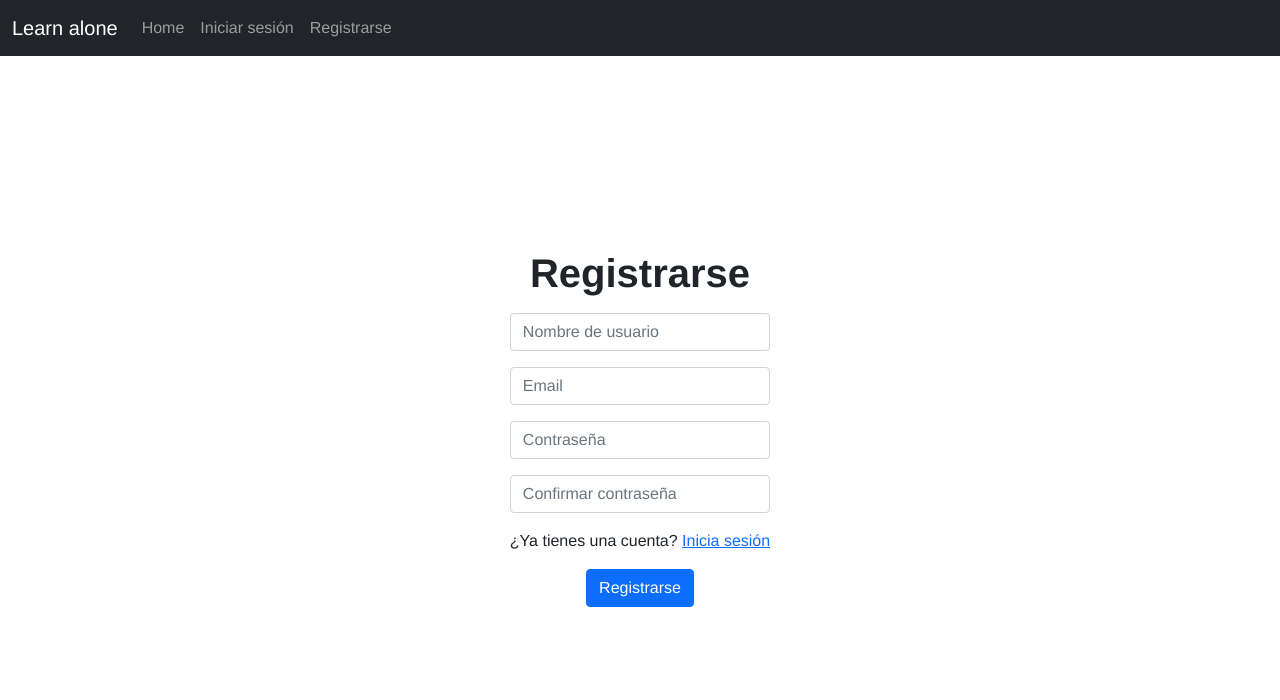
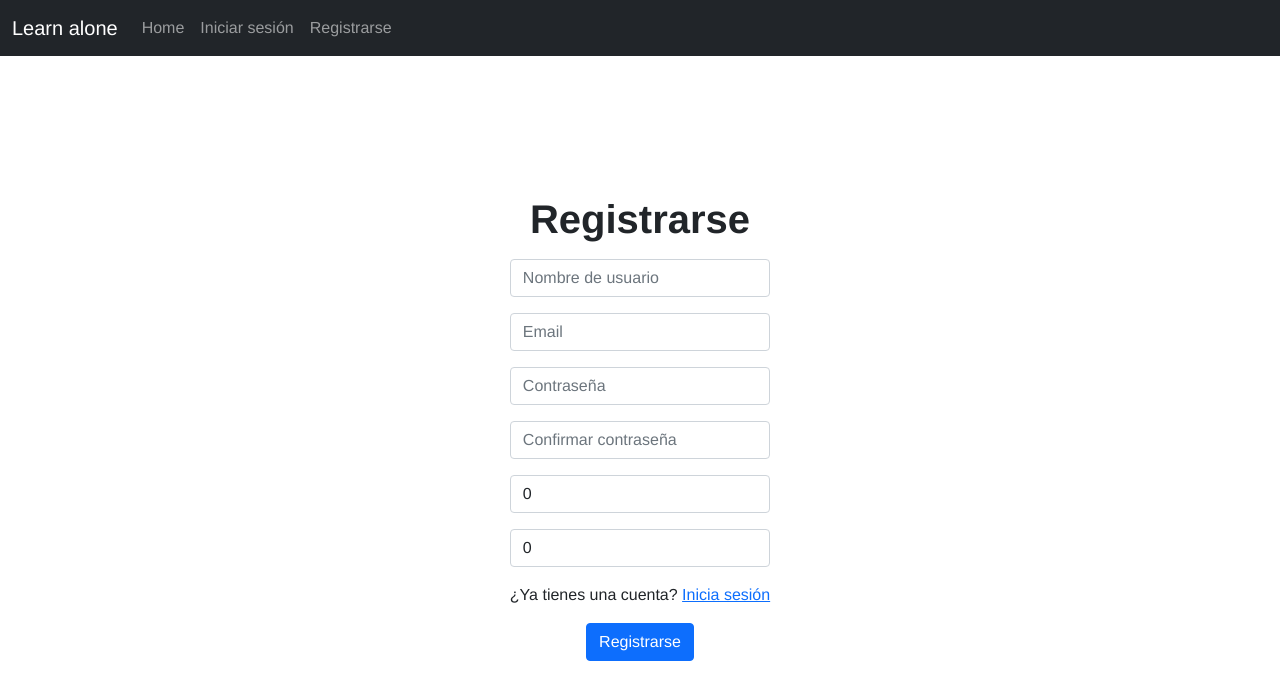
Before and after one commit to TerceroUMA/proyecto-ing-web, a React (Create React App) app in the folder frontend/: page /registrarse in a window 1280 px wide. Shown: the top 700 px of the page. Built offline with nearby package versions, Linux system fonts and the light colour scheme; no server answers.

Commit message:
feature: Registrarse adatado

```diff
--- a/frontend/src/pages/IniciarSesion.jsx
+++ b/frontend/src/pages/IniciarSesion.jsx
@@ -30,37 +30,6 @@ const IniciarSesion = () => {
 
     dispatch( iniciarSesion( nombre, password, sendToHome ) );
 
-    /* const respuesta = await fetchSinToken( 'auth', { nombre, password }, 'POST' );
-
-    const data = await respuesta.json();
-
-    if ( data.ok ) {
-
-      Swal.fire({
-        title: 'Bienvenido',
-        text: data.msg,
-        icon: 'success',
-        willClose: () => {
-
-          sendToHome();
-
-        }
-      });
-
-    } else {
-
-      if ( data.msg ) {
-
-        Swal.fire( 'Error', data.msg, 'error' );
-
-      } else {
-
-        Swal.fire( 'Error', data.errorsArray[0], 'error' );
-
-      }
-
-    } */
-
   };
 
   return (
@@ -80,7 +49,7 @@ const IniciarSesion = () => {
           name="nombre"
           value={ nombre }
           onChange={ handleInputChange}
-          placeholder="Nombre de usuario"
+          placeholder="Correo electrónico"
         />
         <input
           className="sigIn__option form-control"
--- a/frontend/src/pages/Registrarse.jsx
+++ b/frontend/src/pages/Registrarse.jsx
@@ -16,10 +16,12 @@ const Registrarse = () => {
     nombre: '',
     email: '',
     password: '',
-    confPassword: ''
+    confPassword: '',
+    edad: 0,
+    telefono: 0
   });
 
-  const { nombre, email, password, confPassword } = formValues;
+  const { nombre, email, password, confPassword, telefono, edad } = formValues;
 
   const sendToHome = () => {
 
@@ -39,6 +41,8 @@ const Registrarse = () => {
     history.push( '/iniciarSesion' );
 
   };
+
+  console.log({ nombre, email, password, confPassword, telefono, edad });
 
   return (
     <div className="auth__container">
@@ -85,6 +89,24 @@ const Registrarse = () => {
           placeholder="Confirmar contraseña"
           autoComplete="off"
         />
+        <input
+          className="sigIn__option form-control"
+          type="number"
+          name="telefono"
+          value={ telefono }
+          onChange={ handleInputChange}
+          placeholder="Telefono"
+        />
+        <input
+          className="sigIn__option form-control"
+          type="number"
+          name="edad"
+          value={ edad }
+          onChange={ handleInputChange}
+          placeholder="Edad"
+        />
+
+
         <p style={{ wordWrap: 'break-word' }}>¿Ya tienes una cuenta? <a href="#"
           onClick={ handleAnchor }>Inicia sesión</a> </p>
         <button className="btn btn-primary">
--- a/frontend/src/router/AppRouter.js
+++ b/frontend/src/router/AppRouter.js
@@ -9,8 +9,6 @@ import Registrarse from '../pages/Registrarse';
 export const AppRouter = () => {
 
   const auth = useSelector( state => state.auth );
-
-  console.log( auth.uuid );
 
   return (
     <Router>
```
Also changed, not shown: 1 other file (tests, documents, lock files or other folders).
